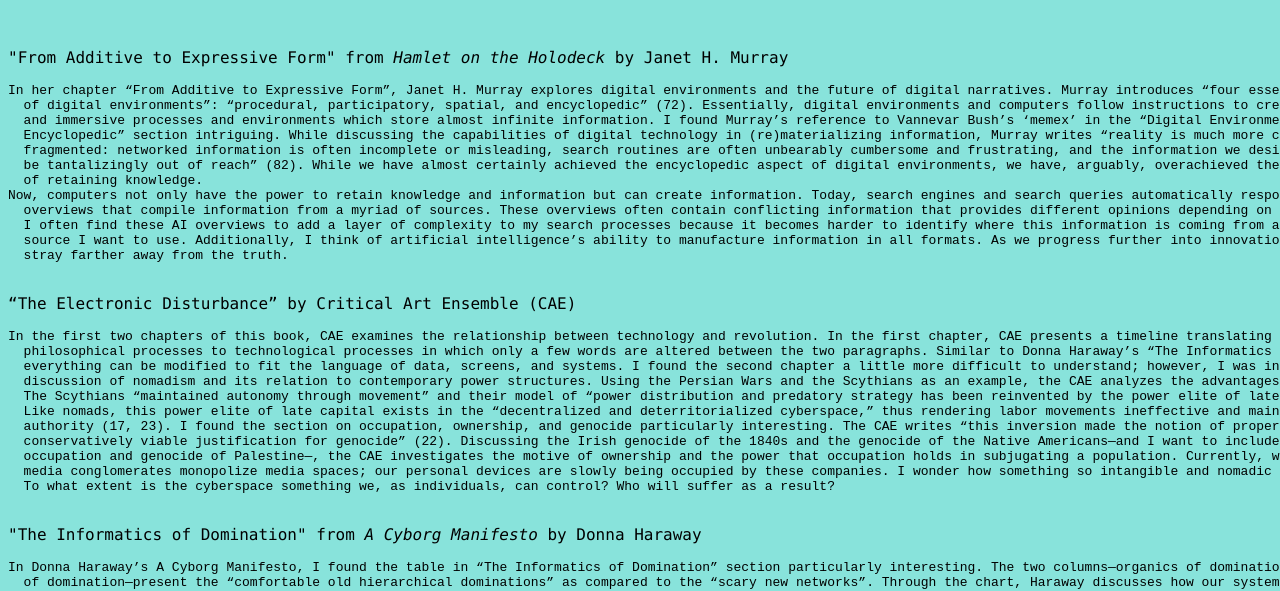
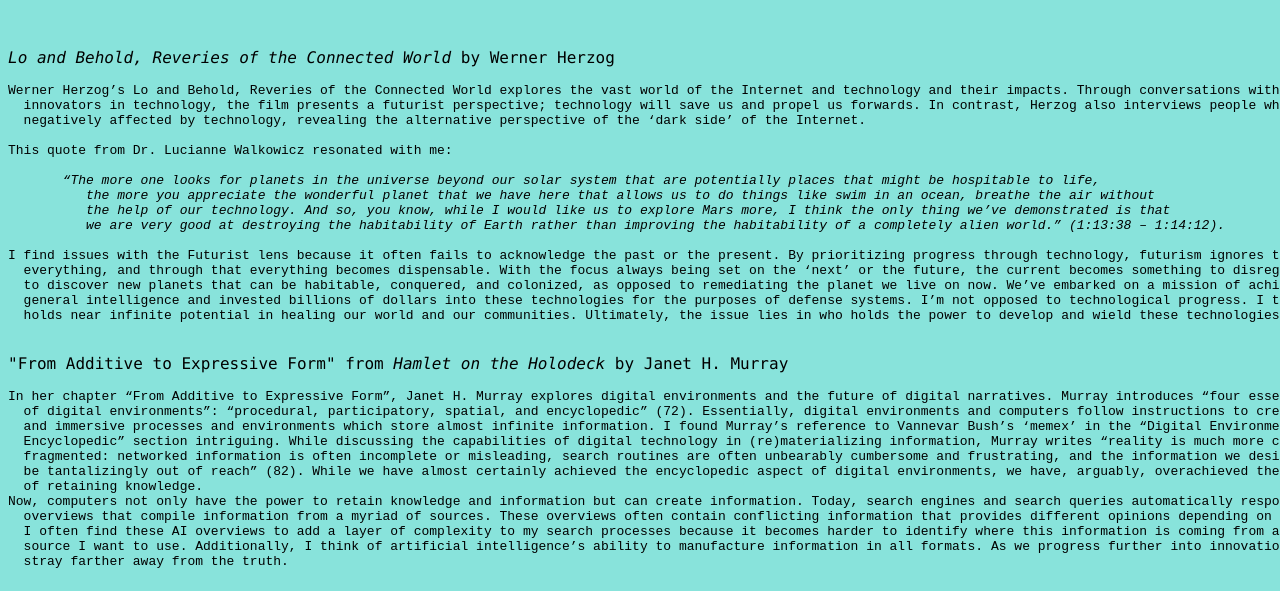
Before and after one commit to mayaestrera/ima750fall26, a plain HTML site: page blog.html in a window 1280 px wide. Shown: the part 168-759 px from the top of the page. Drawn offline with Linux system fonts and the light colour scheme.

Commit message:
blog 11/10

```diff
--- a/blog.html
+++ b/blog.html
@@ -28,6 +28,27 @@
       <a href="index.html">home</a>
     </header>
     <h1>blog entries</h1>
+    <p><i>Lo and Behold, Reveries of the Connected World</i> by Werner Herzog </p>
+    <p>
+      <pre>
+Werner Herzog’s Lo and Behold, Reveries of the Connected World explores the vast world of the Internet and technology and their impacts. Through conversations with leaders and
+  innovators in technology, the film presents a futurist perspective; technology will save us and propel us forwards. In contrast, Herzog also interviews people who have been
+  negatively affected by technology, revealing the alternative perspective of the ‘dark side’ of the Internet.
+
+This quote from Dr. Lucianne Walkowicz resonated with me:
+
+       <i>“The more one looks for planets in the universe beyond our solar system that are potentially places that might be hospitable to life,
+          the more you appreciate the wonderful planet that we have here that allows us to do things like swim in an ocean, breathe the air without
+          the help of our technology. And so, you know, while I would like us to explore Mars more, I think the only thing we’ve demonstrated is that
+          we are very good at destroying the habitability of Earth rather than improving the habitability of a completely alien world.” (1:13:38 – 1:14:12).</i>
+
+I find issues with the Futurist lens because it often fails to acknowledge the past or the present. By prioritizing progress through technology, futurism ignores the origins of
+  everything, and through that everything becomes dispensable. With the focus always being set on the ‘next’ or the future, the current becomes something to disregard. We set out
+  to discover new planets that can be habitable, conquered, and colonized, as opposed to remediating the planet we live on now. We’ve embarked on a mission of achieving artificial
+  general intelligence and invested billions of dollars into these technologies for the purposes of defense systems. I’m not opposed to technological progress. I think technology
+  holds near infinite potential in healing our world and our communities. Ultimately, the issue lies in who holds the power to develop and wield these technologies.
+      </pre>
+    </p>
     <p>"From Additive to Expressive Form" from <i>Hamlet on the Holodeck</i> by Janet H. Murray</p>
     <p>
       <pre>
```
